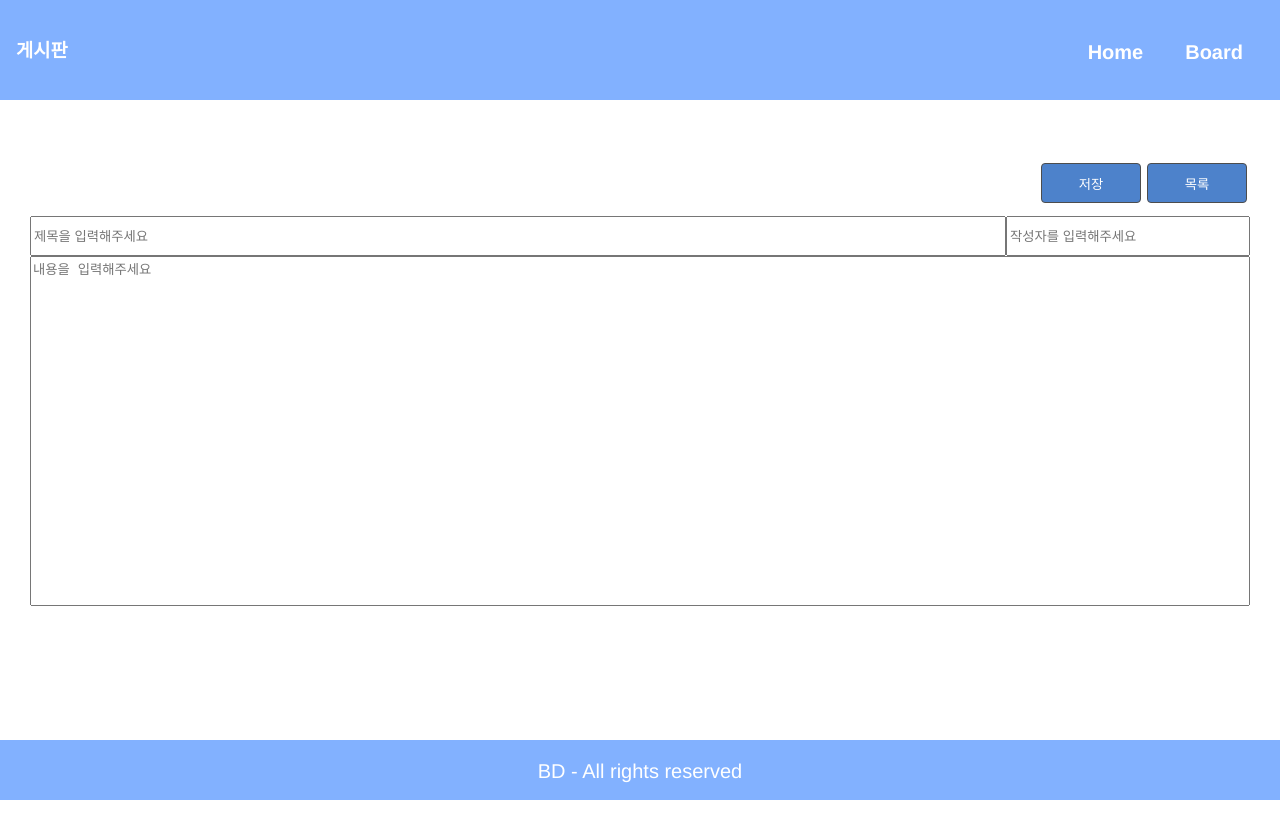
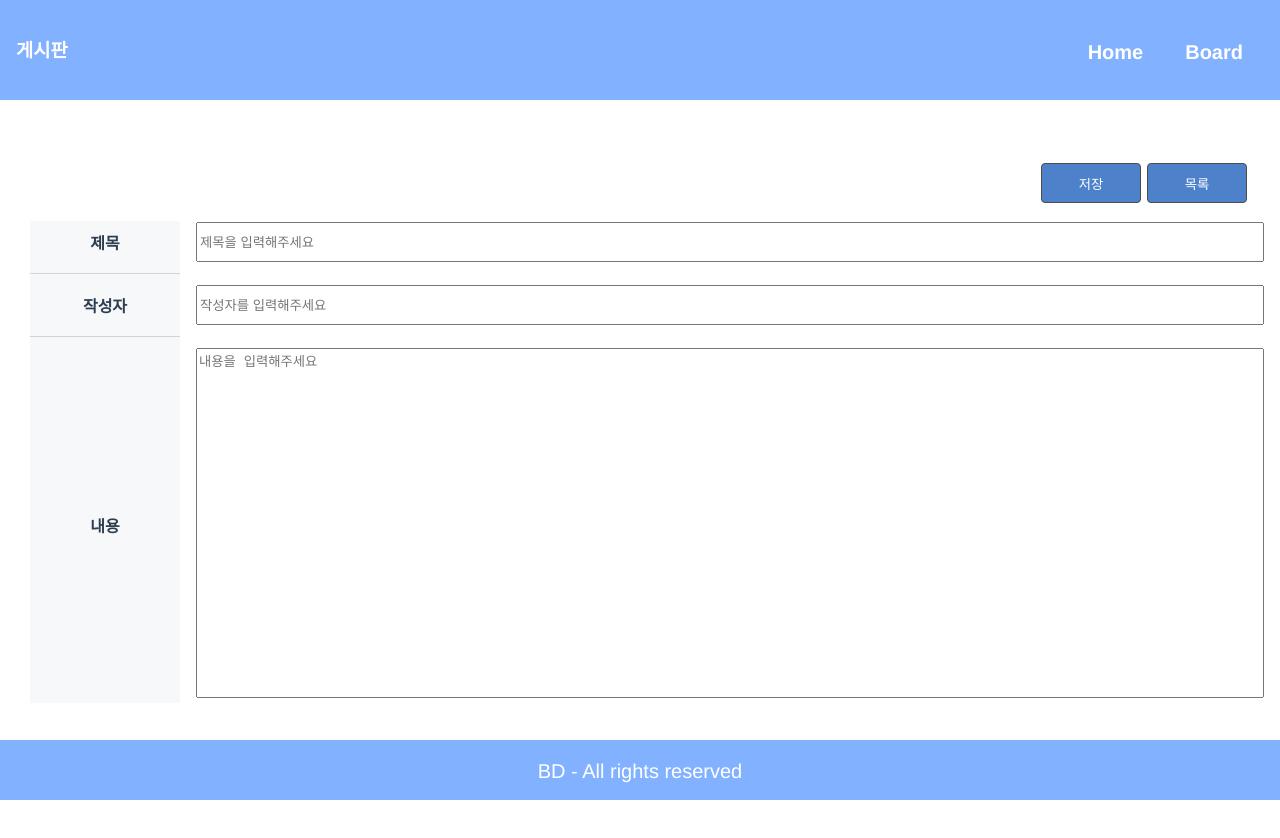
Before and after one commit to ParkJiu/bulletin-board, a Vue app in the folder frontend-board/: page /boardInsert in a window 1280 px wide. Shown: the top 838 px of the page. Built offline with nearby package versions, Linux system fonts and the light colour scheme.

Commit message:
modify CSS, BoardInsert UI

```diff
--- a/frontend-board/src/assets/style.css
+++ b/frontend-board/src/assets/style.css
@@ -112,12 +112,8 @@ button {
 table {
   width: 100%;
   margin-top: 10px;
-  border: 1px solid black;
+  /* border: 1px solid black; */
   border-collapse: collapse;
-}
-th, td {
-  border: 1px solid black;
-  padding: 10px;
 }
 
 /* board-list page */
@@ -144,13 +140,23 @@ textarea {
   height: 350px;
 }
 .board__contents {
-  margin: 10px 0;
+  margin: 15px 0;
+
+}
+.board__contents__title {
+  display: inline-block;
+  width: 60%;
+}
+.board__contents__author {
+  display: inline-block;
+  width: 40%;
+
 }
 .board__input__title {
-  width: 80%;
+  width: 100%;
 }
 .board__input__author {
-  width: 20%;
+  width: 100%;
 }
 .insert__submitBtn {
   display: block;
--- a/frontend-board/src/views/board/BoardInsert.vue
+++ b/frontend-board/src/views/board/BoardInsert.vue
@@ -5,9 +5,28 @@
         <button class="board__button" v-on:click="fnList">목록</button>
     </div>
     <div class="board__contents">
+      <table>
+        <colgroup>
+        <col style="width: 150px; background-color:#f7f8f9">
+        </colgroup>
+        <tbody>
+          <tr>
+            <th scope="row">제목</th>
+            <td>
               <input type="text" v-model="title" class="board__input__title" placeholder="제목을 입력해주세요">
+            </td>
+          </tr>
+          <div class="divider__row" style="margin: 10px 0"></div>
+          <tr>
+            <th scope="row">작성자</th>
+            <td>
               <input type="text" v-model="author" class="board__input__author" placeholder="작성자를 입력해주세요" v-if="idx === undefined">
-      <input type="text" v-model="author" class="board__input__author" readonly v-else>
+            </td>
+          </tr>
+          <div class="divider__row" style="margin: 10px 0"></div>
+          <tr>
+            <th scope="row">내용</th>
+            <td>
               <textarea
                 id=""
                 cols="30"
@@ -17,6 +36,10 @@
                 style="resize: none"
                 placeholder="내용을 입력해주세요"
               ></textarea>
+            </td>
+          </tr>
+        </tbody>
+      </table>
 
     </div>
 </div>
@@ -121,3 +144,8 @@ export default {
 
 
 </script>
+<style scoped>
+input, textarea {
+  margin-left: 15px;
+}
+</style>
```
Lines whose indentation alone changed are shown as unchanged.
